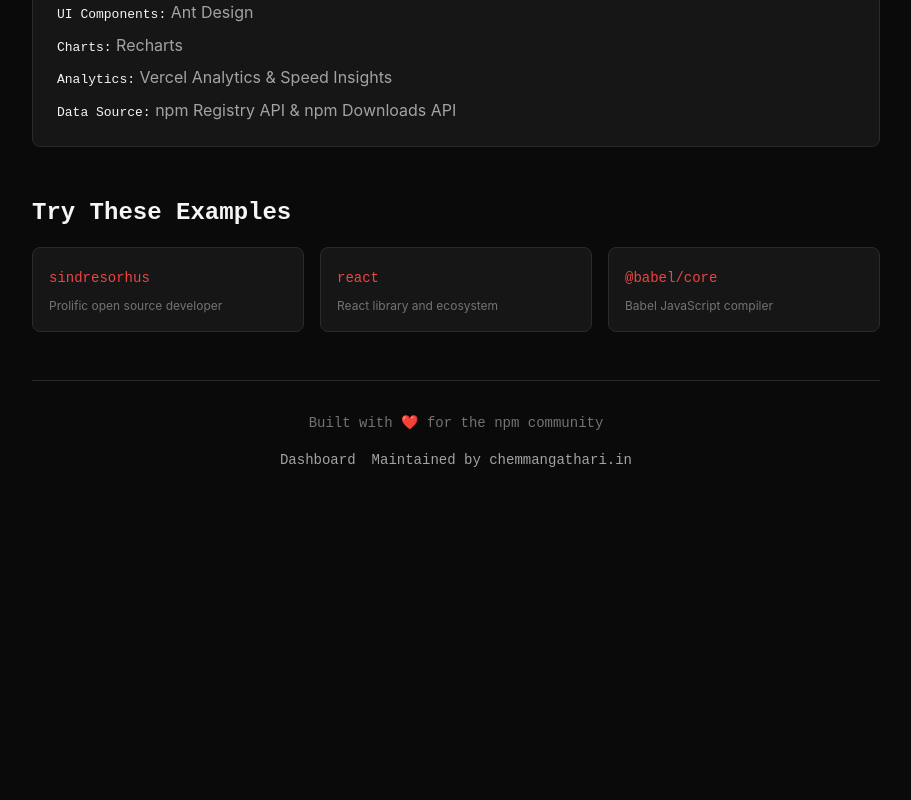
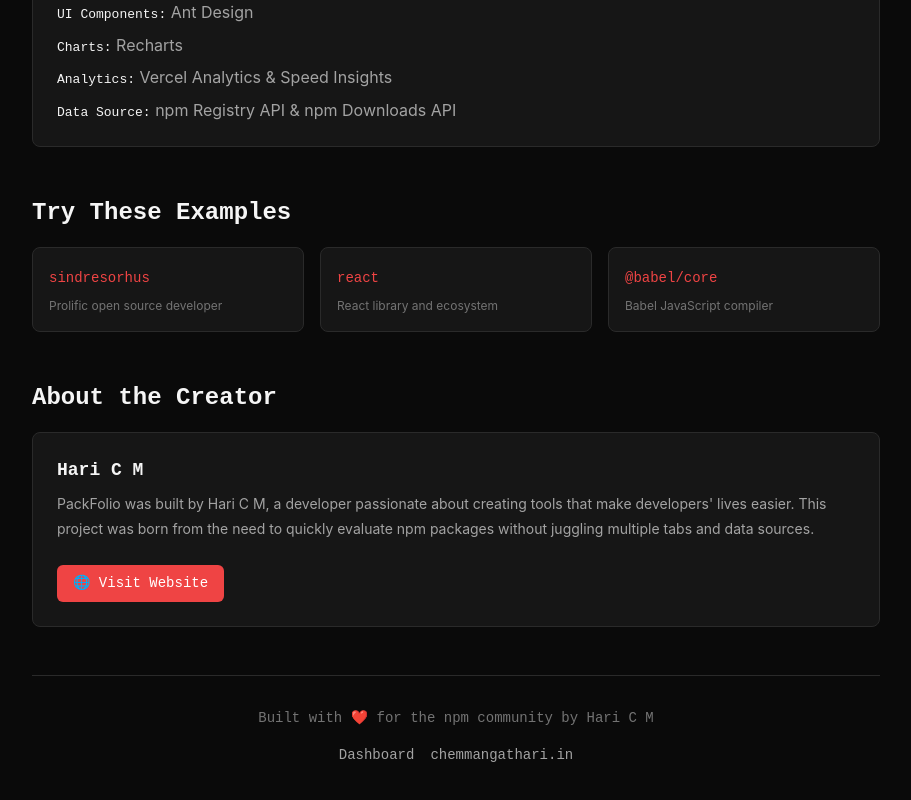
Before and after one commit to Chemmangat/packfolio, a Next.js app: page /about in a window 1280 px wide. Shown: the part 2239-3039 px from the top of the page, without its empty margins (184-1095 px from the left). Before the commit the page ends 2758 px from the top, so only its background shows below. Built offline with nearby package versions, Linux system fonts and the light colour scheme; what @ant-design/nextjs-registry would draw is missing.

Commit message:
chore: about the creator

```diff
--- a/app/about/page.tsx
+++ b/app/about/page.tsx
@@ -45,12 +45,22 @@
   "name": "About PackFolio",
   "description": "Free npm package analytics dashboard for tracking download statistics and trends.",
   "url": "https://www.packfolio.dev/about",
+  "author": {
+    "@type": "Person",
+    "name": "Hari C M",
+    "url": "https://chemmangathari.in"
+  },
   "isPartOf": {
     "@type": "WebApplication",
     "name": "PackFolio",
     "url": "https://www.packfolio.dev",
     "applicationCategory": "DeveloperApplication",
     "operatingSystem": "Web",
+    "author": {
+      "@type": "Person",
+      "name": "Hari C M",
+      "url": "https://chemmangathari.in"
+    },
     "offers": {
       "@type": "Offer",
       "price": "0",
@@ -342,11 +352,52 @@
             </div>
           </section>
 
+          {/* About the Creator */}
+          <section style={{ marginBottom: '3rem' }}>
+            <h2 style={{ fontSize: '1.5rem', fontWeight: 'bold', marginBottom: '1rem', fontFamily: 'monospace' }}>
+              About the Creator
+            </h2>
+            <div style={{ backgroundColor: '#161616', border: '1px solid #2a2a2a', borderRadius: '0.5rem', padding: '1.5rem' }}>
+              <div style={{ display: 'flex', flexDirection: 'column', gap: '1rem' }}>
+                <div>
+                  <h3 style={{ fontSize: '1.125rem', fontWeight: '600', marginBottom: '0.5rem', fontFamily: 'monospace', color: '#f5f5f5' }}>
+                    Hari C M
+                  </h3>
+                  <p style={{ fontSize: '0.875rem', color: '#a3a3a3', lineHeight: '1.75' }}>
+                    PackFolio was built by Hari C M, a developer passionate about creating tools that make developers' lives easier.
+                    This project was born from the need to quickly evaluate npm packages without juggling multiple tabs and data sources.
+                  </p>
+                </div>
+                <div style={{ display: 'flex', alignItems: 'center', gap: '1rem', paddingTop: '0.5rem' }}>
+                  <a
+                    href="https://chemmangathari.in"
+                    target="_blank"
+                    rel="noopener noreferrer"
+                    style={{
+                      display: 'inline-flex',
+                      alignItems: 'center',
+                      gap: '0.5rem',
+                      padding: '0.5rem 1rem',
+                      backgroundColor: '#ef4444',
+                      color: '#ffffff',
+                      borderRadius: '0.375rem',
+                      fontFamily: 'monospace',
+                      fontSize: '0.875rem',
+                      textDecoration: 'none'
+                    }}
+                  >
+                    🌐 Visit Website
+                  </a>
+                </div>
+              </div>
+            </div>
+          </section>
+
           {/* Footer */}
           <footer style={{ borderTop: '1px solid #2a2a2a', paddingTop: '2rem', marginTop: '3rem' }}>
             <div style={{ display: 'flex', flexDirection: 'column', alignItems: 'center', gap: '1rem' }}>
               <p style={{ fontSize: '0.875rem', color: '#737373', fontFamily: 'monospace' }}>
-                Built with ❤️ for the npm community
+                Built with ❤️ for the npm community by Hari C M
               </p>
               <div style={{ display: 'flex', gap: '1rem' }}>
                 <Link
@@ -361,7 +412,7 @@
                   rel="noopener noreferrer"
                   style={{ fontSize: '0.875rem', color: '#a3a3a3', fontFamily: 'monospace', textDecoration: 'none' }}
                 >
-                  Maintained by chemmangathari.in
+                  chemmangathari.in
                 </a>
               </div>
             </div>
```
